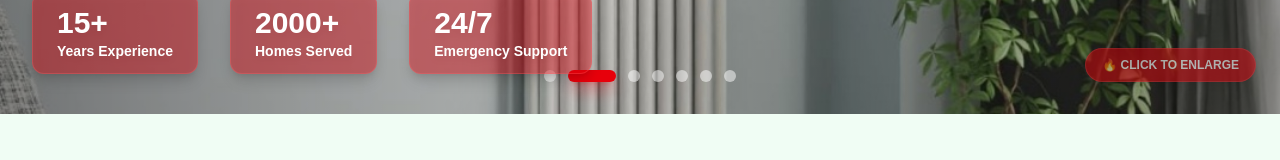
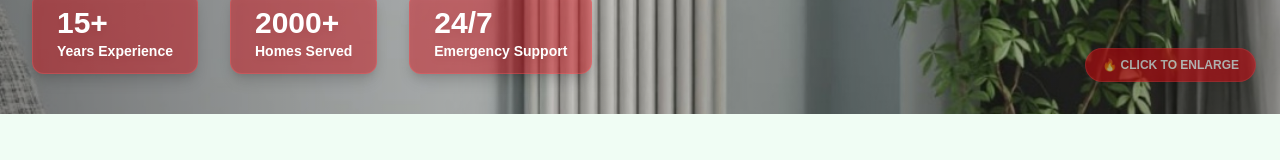
Before and after one commit to Xenax33/SM-Heating-Website, a Next.js app: page / in a window 1280 px wide. Shown: the part 552-712 px from the top of the page. Built offline with nearby package versions, Linux system fonts and the light colour scheme.

Commit message:
removed image counter

```diff
--- a/src/components/HeroSlideshow.tsx
+++ b/src/components/HeroSlideshow.tsx
@@ -160,25 +160,6 @@ export default function HeroSlideshow() {
           </div>
         </button>
 
-
-        {/* Animated Slide Indicators - Premium */}
-        <div className="absolute bottom-8 left-1/2 transform -translate-x-1/2 flex gap-3 z-20">
-          {slides.map((_, index) => (
-            <button
-              key={index}
-              onClick={() => goToSlide(index)}
-              className="group/indicator transition-all duration-300 relative"
-              aria-label={`Go to slide ${index + 1}`}
-            >
-              <div className={`rounded-full transition-all duration-300 ${
-                index === currentSlide
-                  ? 'w-10 h-3 md:w-12 md:h-3 bg-red-600 shadow-lg shadow-red-600/50'
-                  : 'w-3 h-3 bg-white/50 hover:bg-white/80 hover:scale-125'
-              }`}></div>
-            </button>
-          ))}
-        </div>
-
         {/* Animated Badge */}
         <div className="absolute bottom-8 right-6 bg-red-600/80 backdrop-blur-md text-white px-4 py-2 rounded-full text-xs font-bold z-20 shadow-lg border border-red-400/30 animate-pulse cursor-pointer" onClick={() => setLightboxOpen(true)}>
           🔥 CLICK TO ENLARGE
```
